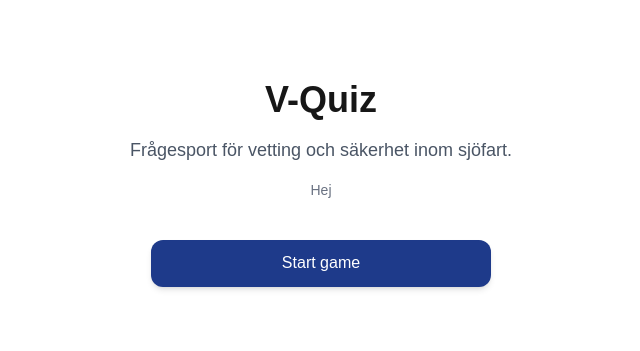
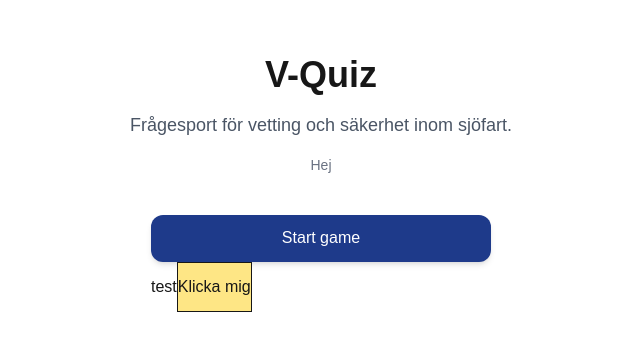
Before and after one commit to BoatQuiz/V-Quiz-Frontend, a Next.js app: page / in a window 1280 px wide. Shown: the part 205-556 px from the top of the page, without its empty margins (319-959 px from the left). Built offline with nearby package versions, Linux system fonts and the light colour scheme.

Commit message:
Adding server action for API fetsh

```diff
--- /dev/null
+++ b/app/actions/StartQuizAction.ts
@@ -0,0 +1,11 @@
+"use server";
+
+import { apiFetch } from "@/lib/apiClient";
+import { StartQuizResponse } from "@/types/quiz";
+
+export async function StartQuizAction(): Promise<StartQuizResponse> {
+    return apiFetch<StartQuizResponse>("/quiz/start");
+}
+
+
+// Denna kontaktar apiFetch för att hämta hem första frågan, kommer bygga ut med fler som gör på samma sätt för att posta svar eller för att hämta nästa fråga
--- /dev/null
+++ b/app/components/QuizTester.tsx
@@ -0,0 +1,32 @@
+"use client";
+
+//import { useState } from "react";
+import { StartQuizAction } from "../actions/StartQuizAction";
+//import { StartQuizResponse } from "@/types/quiz";
+
+
+//TODO: Denna är bara för att visa hur man skulle kunna hämta info, den skal raderas med tiden men finns nu för demo
+
+export default function QuizTester() {
+    //const [result, setResult] = useState<StartQuizResponse | null>(null);
+
+    async function start() {
+        const response = await StartQuizAction();
+        console.log("Raw API response: ", response)
+        console.log("Current question: ", response.Data?.Question.QuestionText)
+        console.log("Current answer: ", response.Data?.Question.Options)
+        console.log("Current answer: ", response.Data?.Question.QuestionId)
+        //setResult(response);
+
+    }
+    return (
+        <div>
+            <span>test</span>
+            <button
+                className="bg-amber-200 border min-h-[50px] min-w-2.5"
+                onClick={start}>
+                Klicka mig
+            </button>
+        </div>
+    );
+}
--- a/app/page.tsx
+++ b/app/page.tsx
@@ -1,5 +1,6 @@
 "use client";
 import { PrimaryButton } from "@/app/components/ui/buttons/PrimaryButton";
+import QuizTester from "./components/QuizTester";
 
 export default function HomePage() {
   return (
@@ -13,6 +14,7 @@ export default function HomePage() {
         <PrimaryButton onClick={() => alert("Start game!")}>
           Start game
         </PrimaryButton>
+        <QuizTester />
       </div>
     </main>
   );
--- /dev/null
+++ b/lib/apiClient.ts
@@ -0,0 +1,23 @@
+const API_BASE_URL =
+    "https://v-quiz-func-f4hgg0d0bkd0azdp.swedencentral-01.azurewebsites.net/api";
+
+export async function apiFetch<TResponse>(
+    endpoint: string,
+    options?: RequestInit
+): Promise<TResponse> {
+    const res = await fetch(`${API_BASE_URL}${endpoint}`, {
+        ...options,
+        headers: {
+            "Content-Type": "application/json",
+            ...(options?.headers || {}),
+        },
+        cache: "no-store",
+    });
+
+    if (!res.ok) {
+        const text = await res.text();
+        throw new Error(`API Error ${res.status}: ${text}`);
+    }
+
+    return res.json() as Promise<TResponse>;
+}
--- /dev/null
+++ b/types/quiz.ts
@@ -0,0 +1,22 @@
+export interface ApiQuestion {
+    QuestionId: string;
+    QuestionText: string;
+    Options: string[];
+}
+
+export interface ApiSession {
+    sessionId: string;
+}
+
+export interface StartQuizData {
+    Question: ApiQuestion;
+    Session: ApiSession;
+}
+
+export interface ApiResponse<T> {
+    Success: boolean;
+    Message: string | null;
+    Data: T | null;
+}
+
+export type StartQuizResponse = ApiResponse<StartQuizData>;
```
